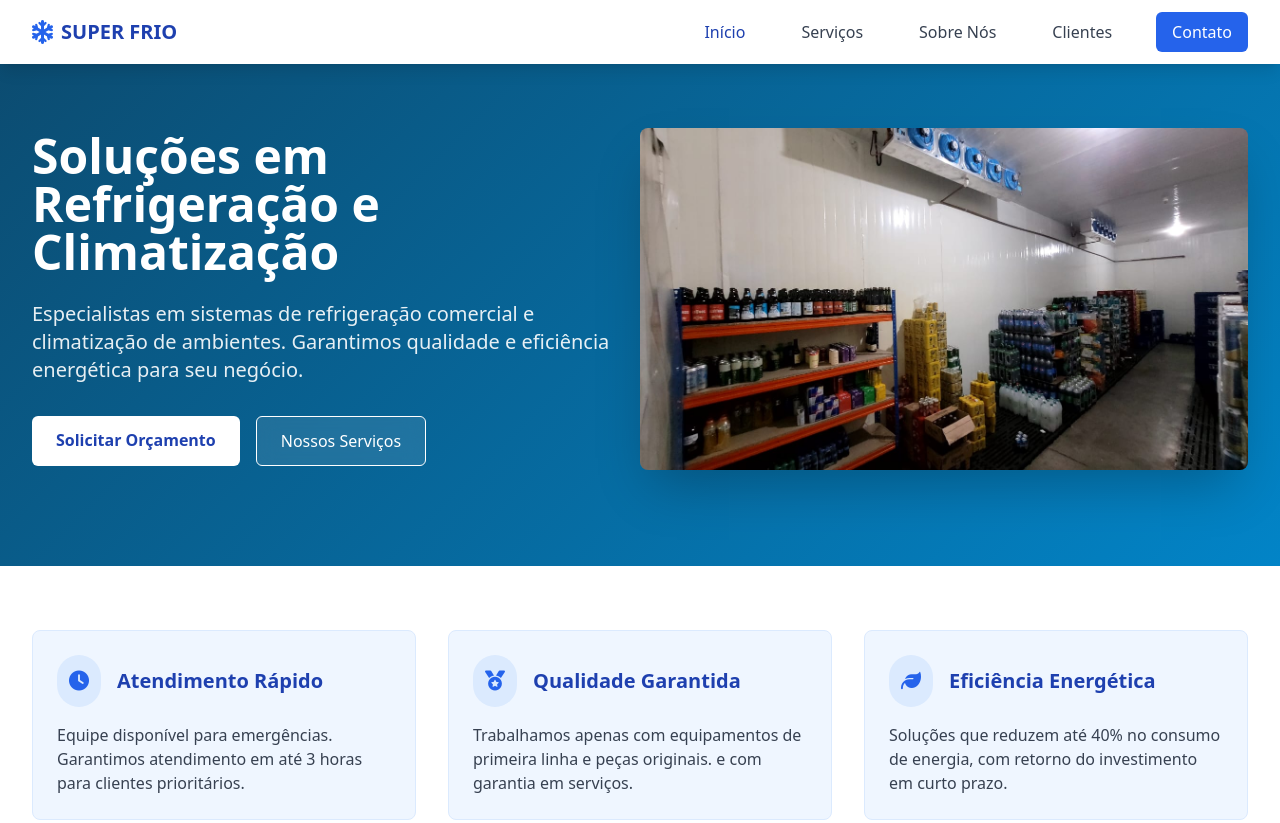
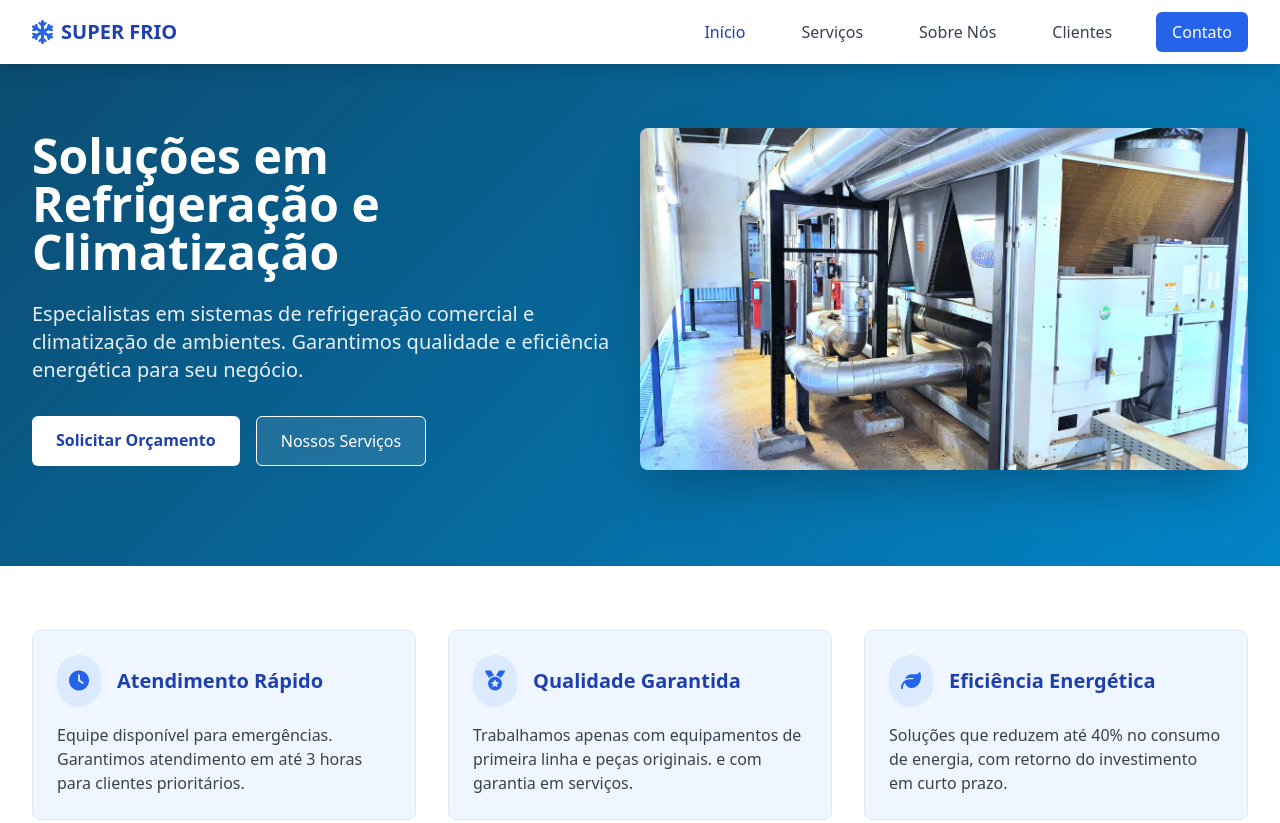
Before and after one commit to gleysson-dev/super-frio, a plain HTML site: page index.html in a window 1280 px wide. Shown: the top 823 px of the page. Drawn offline with nearby package versions, Linux system fonts and the light colour scheme.

Commit message:
Update index.html

```diff
--- a/index.html
+++ b/index.html
@@ -76,7 +76,7 @@
                     </div>
                 </div>
                 <div class="md:w-1/2 flex justify-center">
-                    <img src="fundo1.jpeg" alt="Sistema de refrigeração" class="rounded-lg shadow-2xl max-w-full h-auto">
+                    <img src="fundo2.jpeg" alt="Sistema de refrigeração" class="rounded-lg shadow-2xl max-w-full h-auto">
                 </div>
             </div>
         </div>
```
